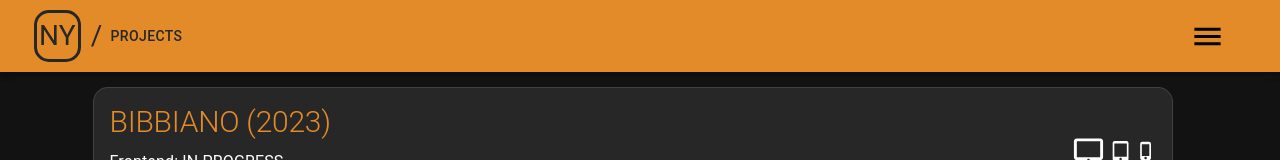
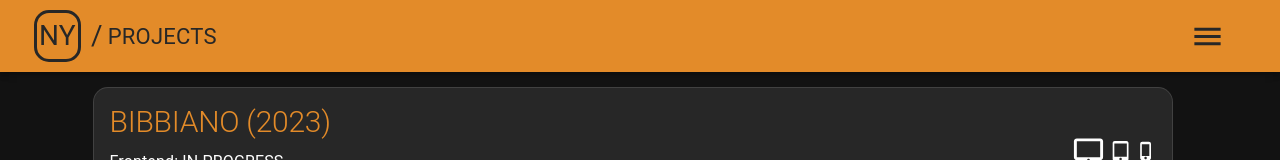
Before and after one commit to NovikYaroslav/portfolio, a React (Create React App) app: page /projects in a window 1280 px wide. Shown: the top 160 px of the page. Built offline with nearby package versions, Linux system fonts and the light colour scheme.

Commit message:
draft of closing added

```diff
--- a/src/components/Header/Header.jsx
+++ b/src/components/Header/Header.jsx
@@ -1,4 +1,4 @@
-import { useState } from 'react';
+import { useState, useEffect, useRef } from 'react';
 import { useLocation } from 'react-router-dom';
 import AppBar from '@mui/material/AppBar';
 import Box from '@mui/material/Box';
@@ -6,11 +6,28 @@ import Toolbar from '@mui/material/Toolbar';
 import Button from '@mui/material/Button';
 import MenuIcon from '@mui/icons-material/Menu';
 import Sidebar from '../Sidebar/Sidebar';
+import { Typography } from '@mui/material';
 
 export default function Header() {
   const location = useLocation();
   const locationName = location.pathname.slice(1, location.pathname.length);
   const [barOpened, setBarOpened] = useState(false);
+  // const menuRef = useRef(null);
+
+  // useEffect(() => {
+  //   function handleClickOutside(event) {
+  //     if (menuRef.current && !menuRef.current.contains(event.target)) {
+  //       // Проверка, что клик был сделан вне области меню
+  //       setBarOpened(false); // Закрыть меню
+  //     }
+  //   }
+
+  //   document.addEventListener('mousedown', handleClickOutside); // Добавление обработчика события клика на всю страницу
+
+  //   return () => {
+  //     document.removeEventListener('mousedown', handleClickOutside); // Удаление обработчика события клика при размонтировании компонента
+  //   };
+  // }, [menuRef]);
 
   return (
     <Box
@@ -26,7 +43,7 @@ export default function Header() {
             backgroundColor: '#E38B29',
           }}
         >
-          <p
+          <Typography
             style={{
               textAlign: 'start',
               justifySelf: 'flex-start',
@@ -39,8 +56,8 @@ export default function Header() {
             }}
           >
             NY
-          </p>
-          <p
+          </Typography>
+          <Typography
             style={{
               textAlign: 'start',
               justifySelf: 'flex-start',
@@ -50,14 +67,16 @@ export default function Header() {
             }}
           >
             /
-          </p>
-          <Box sx={{ marginRight: 'auto' }}>
-            <Button
-              color='inherit'
-              sx={{ color: '#272727', padding: '0 0 0 5' }}
+          </Typography>
+          <Box
+            sx={{ marginRight: 'auto', display: 'flex', alignItems: 'center' }}
+            // ref={menuRef}
+          >
+            <Typography
+              style={{ color: '#272727', margin: '0 0 0 5px', fontSize: 22 }}
             >
-              {locationName}
-            </Button>
+              {locationName.toUpperCase()}
+            </Typography>
           </Box>
           <Button
             variant='text'
@@ -66,7 +85,7 @@ export default function Header() {
               setBarOpened(!barOpened);
             }}
           >
-            <MenuIcon fontSize='large' sx={{ color: 'black' }} />
+            <MenuIcon fontSize='large' sx={{ color: '#272727' }} />
           </Button>
         </Toolbar>
       </AppBar>
--- a/src/components/Sidebar/Sidebar.jsx
+++ b/src/components/Sidebar/Sidebar.jsx
@@ -1,16 +1,37 @@
 import { Box, Button } from '@mui/material';
+import { useNavigate } from 'react-router-dom';
+
 import './Sidebar.css';
 
 export default function Sidebar({ isOpen }) {
+  const navigate = useNavigate();
   return (
     <Box className={`sidebar ${isOpen ? 'active' : 'hidden'}`}>
-      <Button variant='text' sx={{ color: 'black' }}>
+      <Button
+        variant='text'
+        sx={{ color: '#272727' }}
+        onClick={() => {
+          navigate('/about');
+        }}
+      >
         about
       </Button>
-      <Button variant='text' sx={{ color: 'black' }}>
+      <Button
+        variant='text'
+        sx={{ color: '#272727' }}
+        onClick={() => {
+          navigate('/projects');
+        }}
+      >
         projects
       </Button>
-      <Button variant='text' sx={{ color: 'black' }}>
+      <Button
+        variant='text'
+        sx={{ color: '#272727' }}
+        onClick={() => {
+          navigate('/contacts');
+        }}
+      >
         contacts
       </Button>
     </Box>
--- a/src/pages/Contacts.jsx
+++ b/src/pages/Contacts.jsx
@@ -0,0 +1,5 @@
+import { Box } from '@mui/material';
+
+export default function Contacts() {
+  return <Box></Box>;
+}
--- a/src/pages/My-Projects.jsx
+++ b/src/pages/My-Projects.jsx
@@ -1,7 +1,12 @@
+import { useEffect } from 'react';
 import ProjectCard from '../components/Project-card/Project-card';
 import { projectsData } from '../utils/data';
 
 export default function MyProjects() {
+  useEffect(() => {
+    window.scroll(0, 0);
+  }, []);
+
   return (
     <div
       style={{
```
Also changed, not shown: src/components/Project-card/Project-card.jsx (+11 -9 lines).
